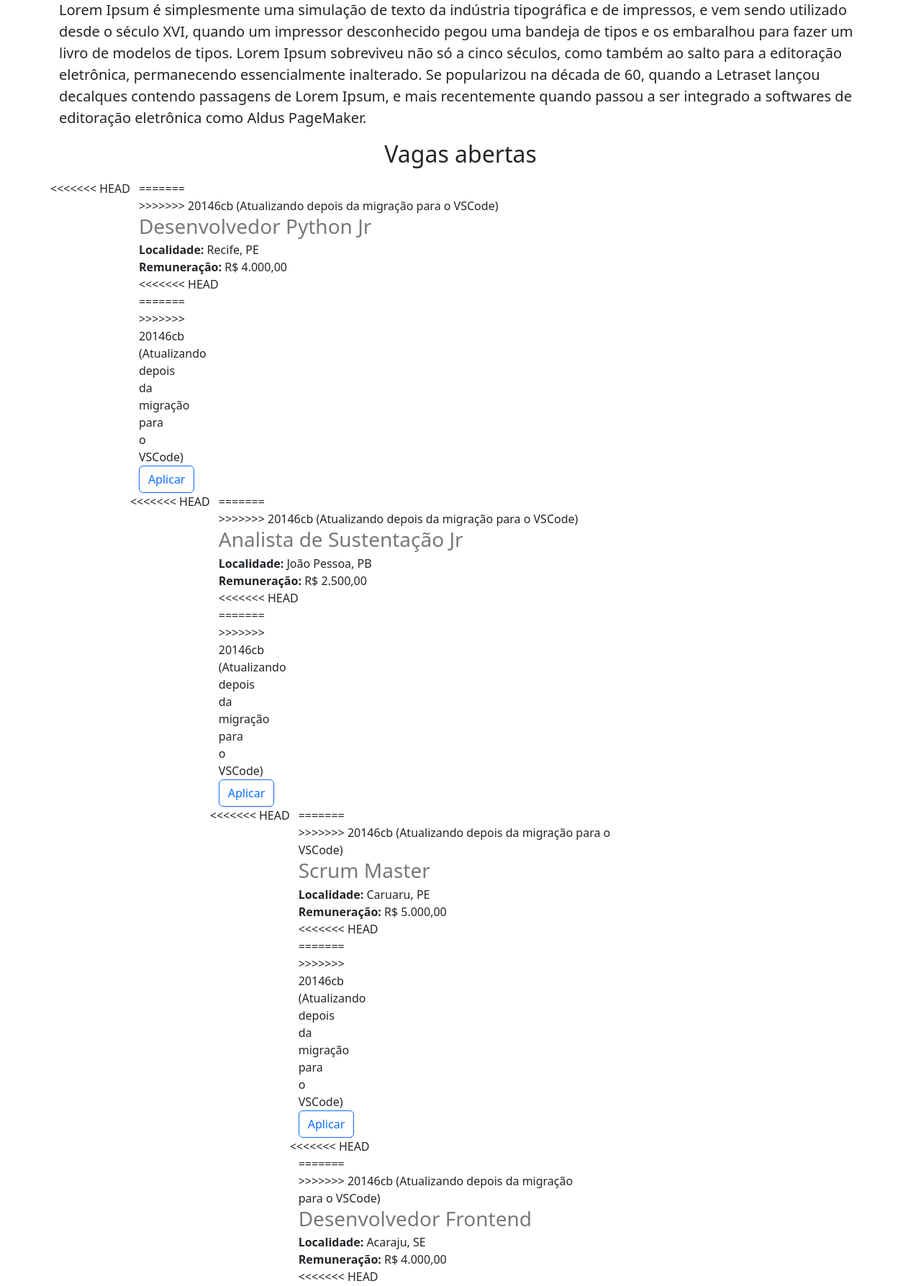
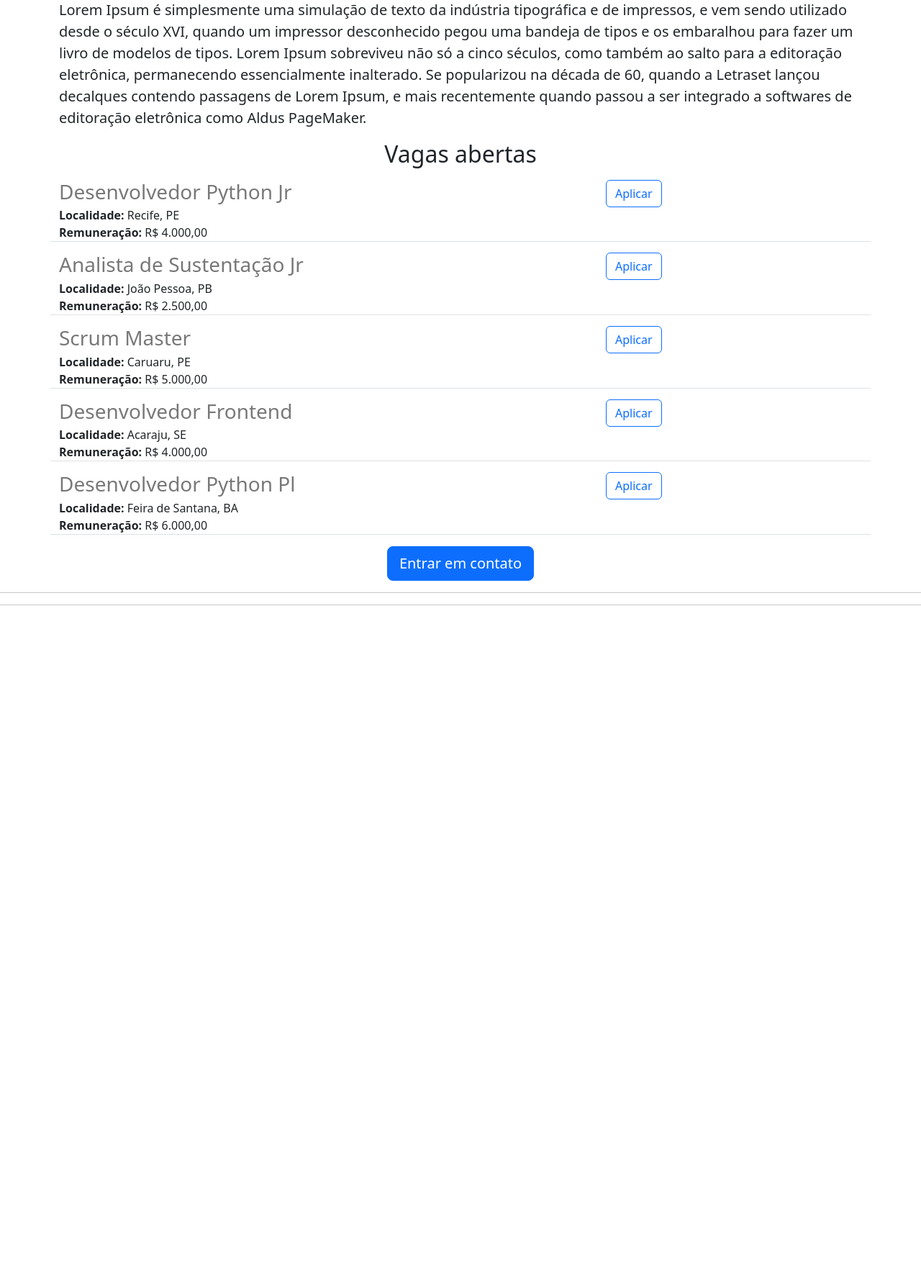
Before and after one commit to renatovaz92/Python-Carreiras, a Flask app: page / in a window 1280 px wide. Shown: the part 863-2650 px from the top of the page at 72% size. After the commit the page ends 1704 px from the top, so only its background shows below. Run offline with Flask 3, Linux system fonts and the light colour scheme.

Commit message:
Ajustando página

```diff
--- a/templates/includes/vagas_item.html
+++ b/templates/includes/vagas_item.html
@@ -1,10 +1,6 @@
 <div class="row border-bottom"style="margin-bottom: 15px">
-<<<<<<< HEAD
-    <div class="col-10">
-=======
-    <div class="col-9">
->>>>>>> 20146cb (Atualizando depois da migração para o VSCode)
-            <h3 style="color: rgb(121, 120, 120); margin-bottom: 4px;">
+    <div class="col-8">
+            <h3 style="color: rgb(120, 120, 120); margin-bottom: 4px;">
               {{vaga.titulo}}
             </h3>
             <div>
@@ -15,11 +11,7 @@
             </div>
 
     </div>
-<<<<<<< HEAD
-    <div class="col-2">
-=======
-    <div class="col-3">
->>>>>>> 20146cb (Atualizando depois da migração para o VSCode)
+    <div class="col-4">
         <button type="button" class="btn btn-outline-primary">Aplicar</button>
     </div>
 
```
